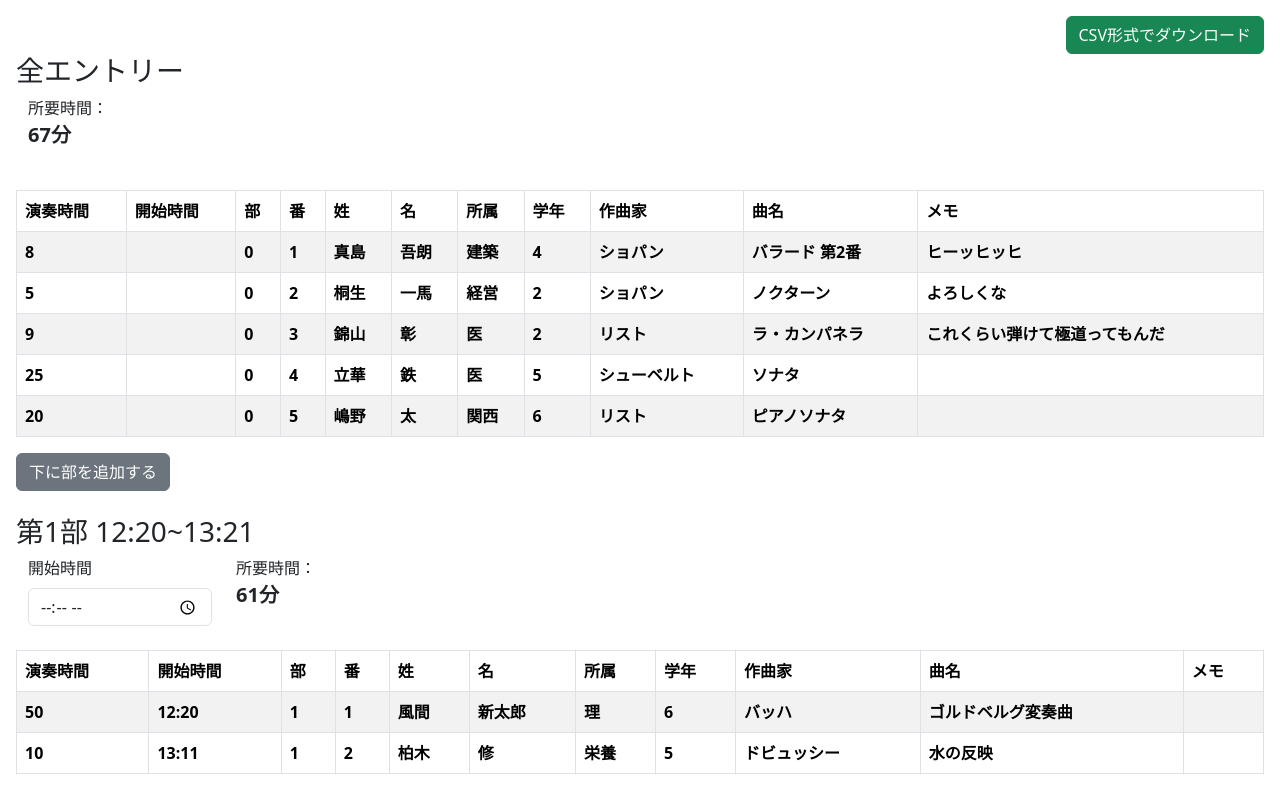
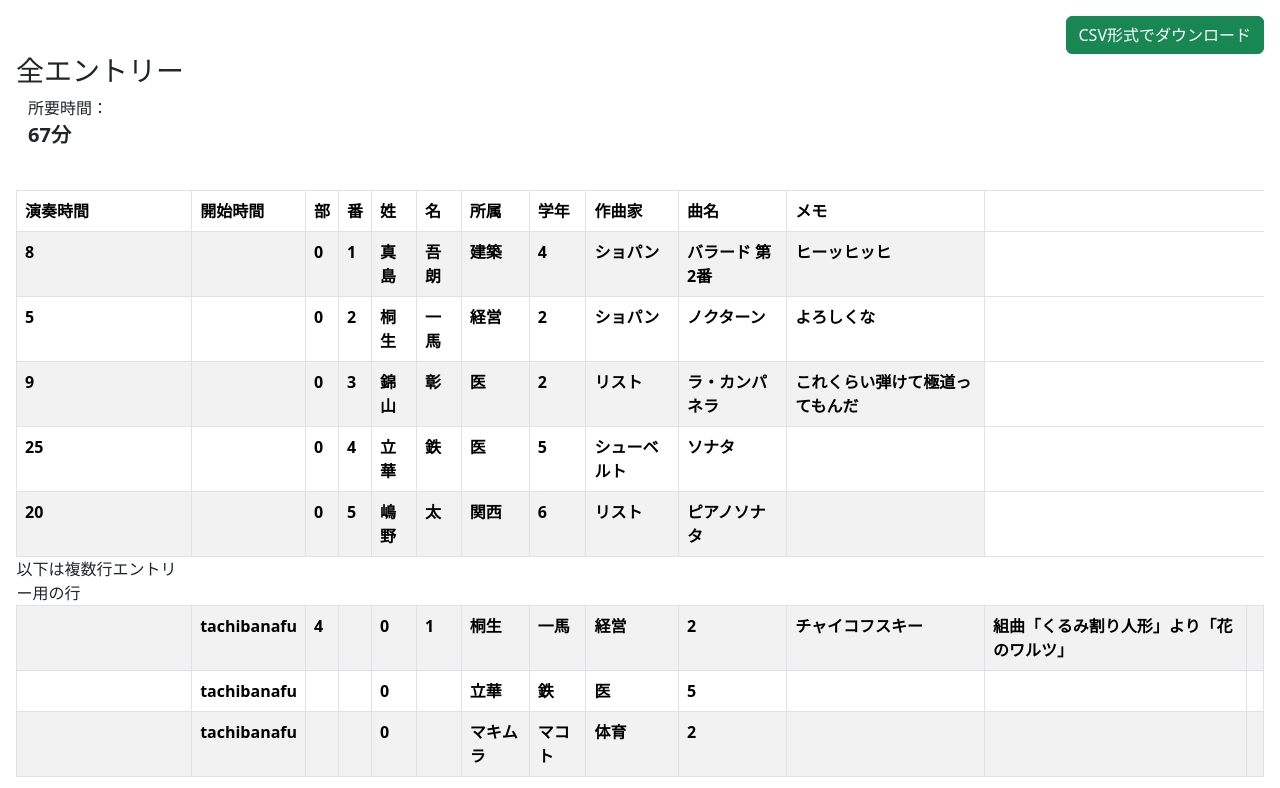
Before and after one commit to ritto153/PianoProgramEditor, a React (Create React App) app: page / in a window 1280 px wide. Shown: the top 788 px of the page. Built offline with nearby package versions, Linux system fonts and the light colour scheme.

Commit message:
NewEntryTableRow が表示できるように

```diff
--- a/src/components/EntryTable.tsx
+++ b/src/components/EntryTable.tsx
@@ -3,8 +3,9 @@ import { Draggable, Droppable } from "react-beautiful-dnd";
 import Table from "react-bootstrap/Table";
 import "bootstrap/dist/css/bootstrap.min.css";
 import EntryTableRow from "./EntryTableRow";
+import NewEntryTableRow from "./NewEntryTableRow";
 import { useEntries } from "../EntryProvider";
-import { BuildEntryForDisplay } from "../utils/BuildEntryForDisplay";
+import { OldBuildEntryForDisplay } from "../utils/OldBuildEntryForDisplay";
 import { BuildEntriesForTableRow } from "../utils/BuildEntriesForTableRow";
 import { entryAttributesInfo } from "../constants/EntryAttributesInfo";
 import { EntryForDisplay } from "../type/Entry";
@@ -23,7 +24,7 @@ export default function EntryTable(props: Props) {
   const part = partMap[partId];
   const selectedEntryIds = part.entryIds;
 
-  const selectedEntryIdsShouldRemove = ['tachibanafu', 'kazama'];
+  const selectedEntryIdsShouldRemove = ['tachibanafu'];
   const entriesForTableRow = useMemo(
     () => BuildEntriesForTableRow({
       entryIds: selectedEntryIdsShouldRemove,
@@ -36,7 +37,7 @@ export default function EntryTable(props: Props) {
   console.log(entriesForTableRow);
 
   const keysOfEntryForDisplay = Object.keys(
-    BuildEntryForDisplay(Object.values(entryMap)[0], 0, 0, null)
+    OldBuildEntryForDisplay(Object.values(entryMap)[0], 0, 0, null)
   ) as (keyof EntryForDisplay)[];
 
   const tableComponent = (
@@ -76,6 +77,23 @@ export default function EntryTable(props: Props) {
                   )}
                 </Draggable>
               ))}
+              {
+                <tr>以下は複数行エントリー用の行</tr>
+              }
+              {
+                entriesForTableRow.map((dividedEntryForTableRow, i) => {
+                  return (
+                    <NewEntryTableRow
+                      key={String(i)}
+                      draggableProvided={null}
+                      partNum={dividedEntryForTableRow.partNum}
+                      dividedEntryForRow={dividedEntryForTableRow}
+                      index={i}
+                      schedules={newEntrySchedules[dividedEntryForTableRow.id]}
+                    />
+                  );
+                })
+              }
               {droppableProvided.placeholder}
             </tbody>
           )}
--- a/src/components/EntryTableRow.tsx
+++ b/src/components/EntryTableRow.tsx
@@ -1,5 +1,5 @@
 import { useEntries } from "../EntryProvider";
-import { BuildEntryForDisplay } from "../utils/BuildEntryForDisplay";
+import { OldBuildEntryForDisplay } from "../utils/OldBuildEntryForDisplay";
 
 interface Props {
   partNum: number;
@@ -21,7 +21,7 @@ export default function EntryTableRow(props: Props) {
 
   if (!entry) throw new Error(`Id ${entryId}  のエントリーが見つかりませんでした。`);
 
-  const entryForDisplay = BuildEntryForDisplay(entry, partNum, index, schedules.startingTime);
+  const entryForDisplay = OldBuildEntryForDisplay(entry, partNum, index, schedules.startingTime);
 
   return (
     <tr
--- /dev/null
+++ b/src/components/NewEntryTableRow.tsx
@@ -0,0 +1,33 @@
+import { DividedEntryForRow } from "../type/DividedEntryForRow";
+
+interface Props {
+  partNum: number;
+  key: string;
+  draggableProvided: any;
+  dividedEntryForRow: DividedEntryForRow;
+  index: number;
+  schedules: {
+    startingTime: Date | null,
+    endingTime: Date | null,
+  };
+}
+
+export default function NewEntryTableRow(props: Props) {
+  const { partNum, dividedEntryForRow, draggableProvided, index, schedules } = props;
+  // 作業中
+  // dividedEntryForRow を列に分けて表示できるようにする必要
+
+  // const entryForDisplay = NewBuildEntryForDisplay(entry, partNum, index, schedules.startingTime);
+
+  return (
+    <tr
+      // ref={draggableProvided.innerRef}
+      // {...draggableProvided.draggableProps}
+      // {...draggableProvided.dragHandleProps}
+    >
+      {Object.entries(dividedEntryForRow).map(([_, value], i) => (
+        <th key={i}>{value}</th>
+      ))}
+    </tr>
+  );
+}
--- a/src/type/DividedEntryForRow.ts
+++ b/src/type/DividedEntryForRow.ts
@@ -16,7 +16,7 @@ export type DividedTopEntry = {
 
 export type DividedSubordinaryEntry = {
   isTopRow: boolean;
-  id: null;
+  id: string;
   playMinutes: null;
   startingTime: null;
   partNum: number;
--- a/src/utils/BuildEntriesForTableRow.ts
+++ b/src/utils/BuildEntriesForTableRow.ts
@@ -90,7 +90,7 @@ const DivideEntryForRow = (
 
       const dividedSubordinaryEntry: DividedSubordinaryEntry = {
         isTopRow: false,
-        id: null,
+        id: entry.id,
         playMinutes: null,
         startingTime: null,
         partNum: partNum,
--- a/src/utils/BuildEntryForDisplay.ts
+++ b/src/utils/OldBuildEntryForDisplay.ts
@@ -1,7 +1,7 @@
 import { Entry, EntryForDisplay } from "../type/Entry";
 import { StringifyDate } from "./StringifyDate";
 
-export const BuildEntryForDisplay = (
+export const OldBuildEntryForDisplay = (
   entry: Entry,
   partNum: number,
   index: number,
```
Also changed, not shown: src/type/Entry.ts (+8 -8 lines), src/utils/NewBuildEntryForDisplay.ts (added, +22 -0 lines).
